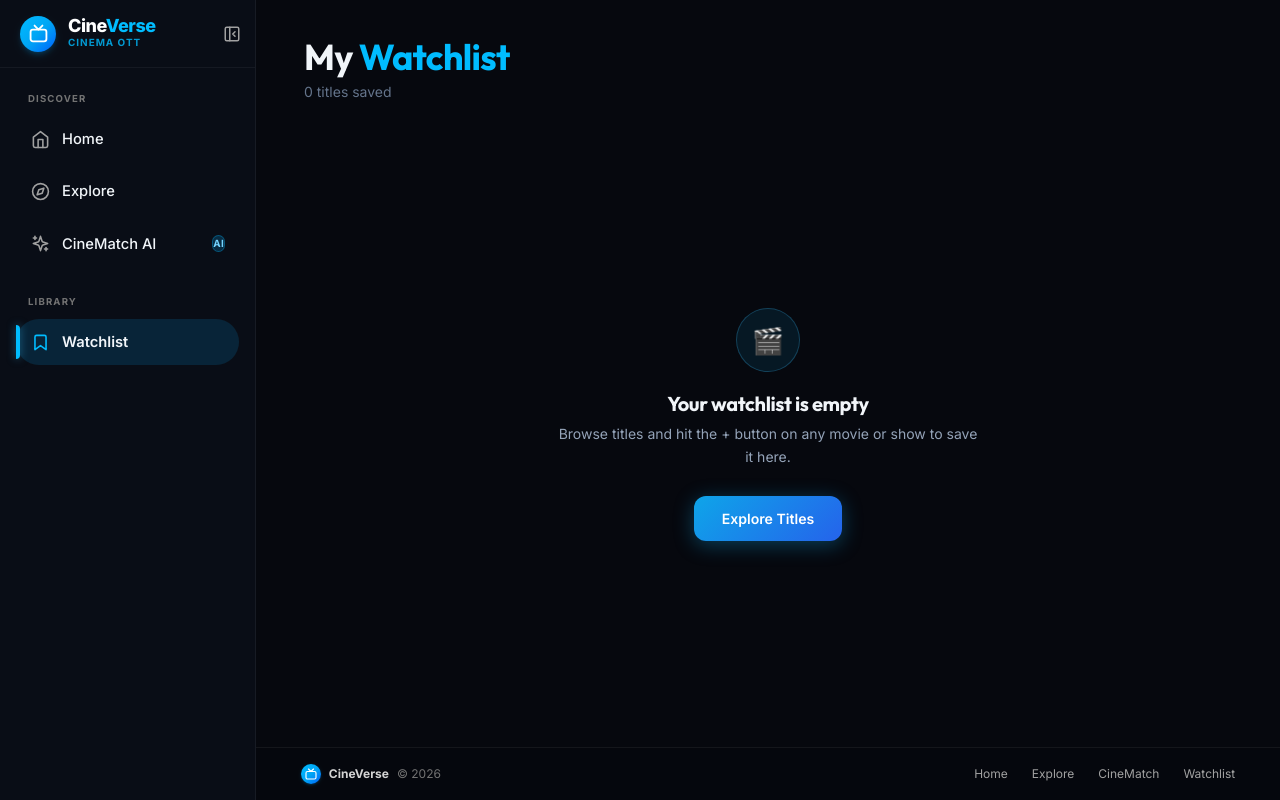
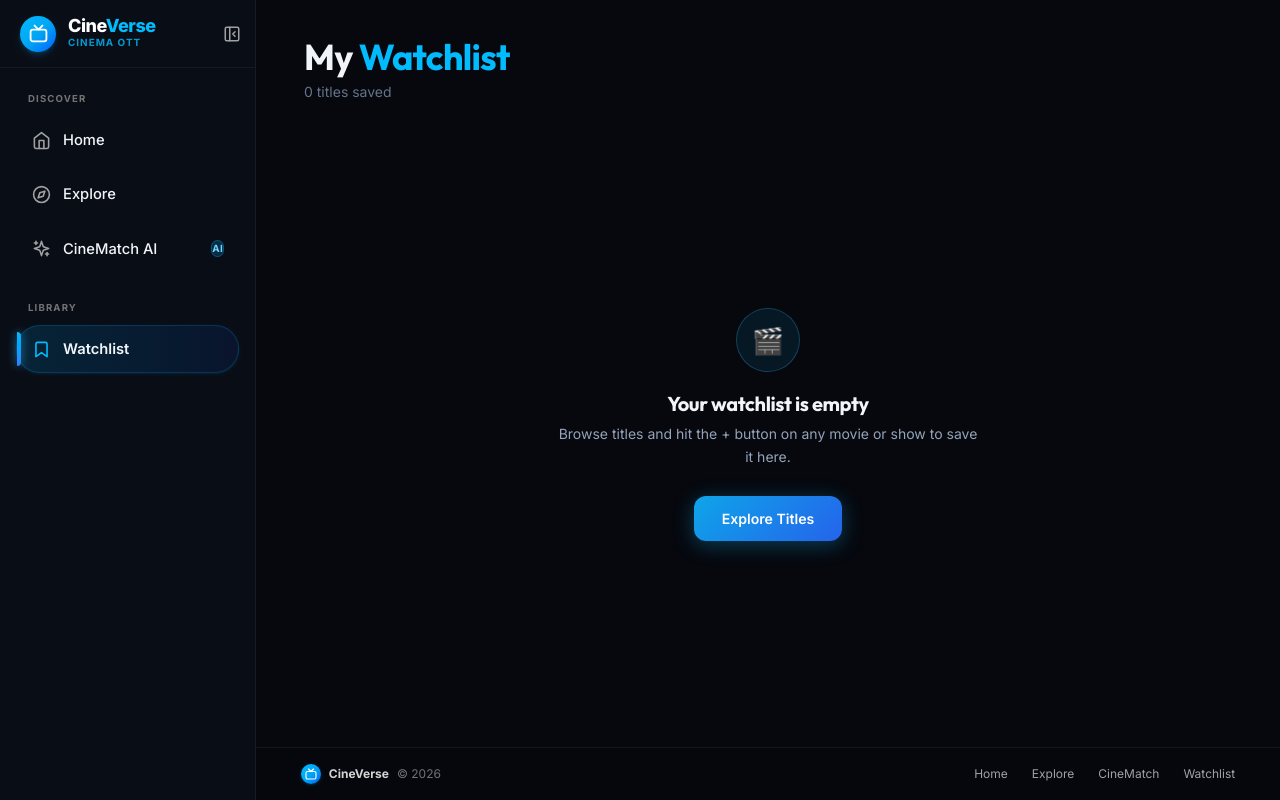
Before and after one commit to Sankhyaan/Digital-Movie-Content-Management-System, a React (Vite) app in the folder frontend/: page /watchlist in a window 1280 px wide. Built offline with nearby package versions, Linux system fonts and the light colour scheme.

Commit message:
feat(ui): refine AppLayout sidebar active indicator and brand micro-interactions

```diff
--- a/frontend/src/components/AppLayout.tsx
+++ b/frontend/src/components/AppLayout.tsx
@@ -65,8 +65,8 @@ export default function AppLayout({ children }: AppLayoutProps) {
             sidebarCollapsed ? 'justify-center' : 'gap-3'
           } ${
             isActive
-              ? 'bg-sky-500/15 text-sky-300 font-semibold'
-              : 'text-neutral-400 hover:text-white hover:bg-white/[0.04]'
+              ? 'bg-gradient-to-r from-sky-500/15 to-blue-600/10 text-sky-300 font-semibold border border-sky-500/20 shadow-sm shadow-sky-500/10'
+              : 'text-neutral-400 hover:text-white hover:bg-white/[0.04] border border-transparent'
           }`}
           style={{
             padding: sidebarCollapsed ? '13px 0' : '12px 14px',
@@ -75,7 +75,7 @@ export default function AppLayout({ children }: AppLayoutProps) {
           }}
         >
           {isActive && (
-            <div className="absolute left-0 top-1.5 bottom-1.5 w-1 bg-sky-400 rounded-r shadow-[0_0_8px_rgba(56,189,248,0.5)]" />
+            <div className="absolute left-0 top-1.5 bottom-1.5 w-1 bg-gradient-to-b from-sky-400 to-blue-500 rounded-r shadow-[0_0_10px_rgba(56,189,248,0.7)]" />
           )}
 
           <div
@@ -178,7 +178,7 @@ export default function AppLayout({ children }: AppLayoutProps) {
                 }}
                 className="flex items-center gap-3 group text-decoration-none min-w-0"
               >
-                <div className="w-9 h-9 rounded-xl bg-gradient-to-br from-sky-400 via-sky-500 to-blue-600 flex items-center justify-center shadow-md shadow-sky-500/20 group-hover:scale-105 transition-transform duration-200 shrink-0">
+                <div className="w-9 h-9 rounded-xl bg-gradient-to-br from-sky-400 via-sky-500 to-blue-600 flex items-center justify-center shadow-md shadow-sky-500/20 group-hover:scale-105 group-hover:shadow-sky-500/40 group-hover:shadow-lg transition-all duration-300 shrink-0">
                   <svg width="19" height="19" viewBox="0 0 24 24" fill="none" stroke="#ffffff" strokeWidth="2.3" strokeLinecap="round" strokeLinejoin="round">
                     <rect x="2" y="7" width="20" height="15" rx="3" />
                     <polyline points="17 2 12 7 7 2" />
```
